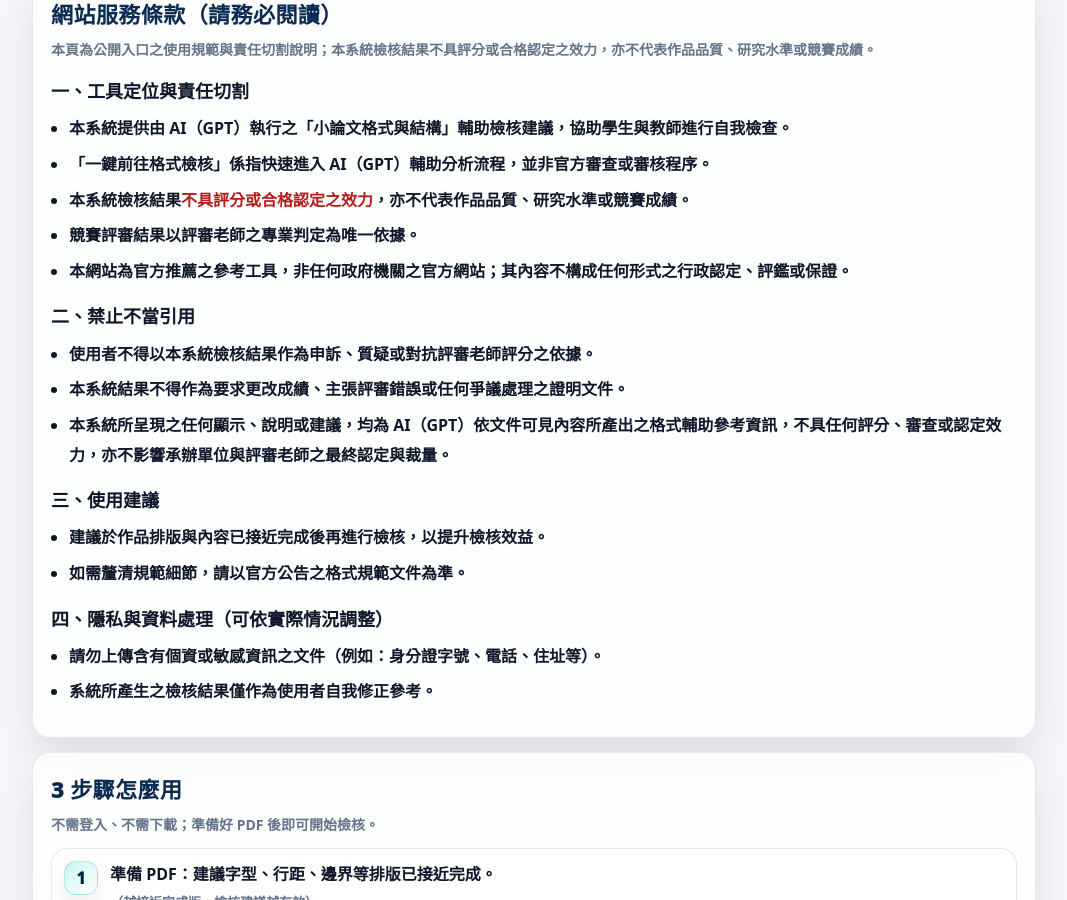
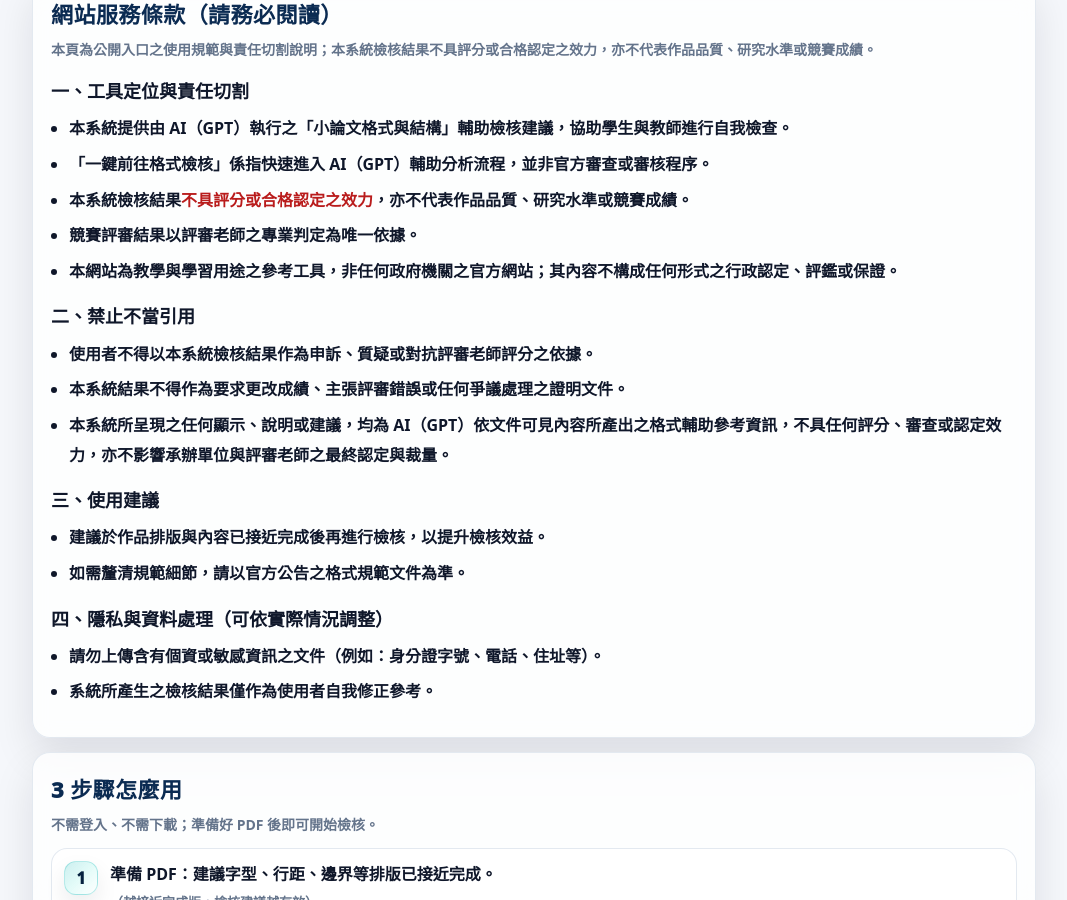
Before and after one commit to r91628120/thesis-checker, a Jekyll site: the page thesis-format/index.html, which Jekyll copies as it is, in a window 1280 px wide and 900 px high, scrolled down 675 px. Shown: the whole window, without its empty margins (106-1173 px from the left). Built offline with Jekyll 4.4.1, drawn with Linux system fonts in a browser that asks for light colours.

Commit message:
Add files via upload

```diff
--- a/thesis-format/index.html
+++ b/thesis-format/index.html
@@ -439,7 +439,7 @@
           <li>「一鍵前往格式檢核」係指快速進入 AI（GPT）輔助分析流程，並非官方審查或審核程序。</li>
           <li>本系統檢核結果<strong class="em">不具評分或合格認定之效力</strong>，亦不代表作品品質、研究水準或競賽成績。</li>
           <li>競賽評審結果以評審老師之專業判定為唯一依據。</li>
-          <li>本網站為官方推薦之參考工具，非任何政府機關之官方網站；其內容不構成任何形式之行政認定、評鑑或保證。</li>
+          <li>本網站為教學與學習用途之參考工具，非任何政府機關之官方網站；其內容不構成任何形式之行政認定、評鑑或保證。</li>
 
         </ul>
 
```
